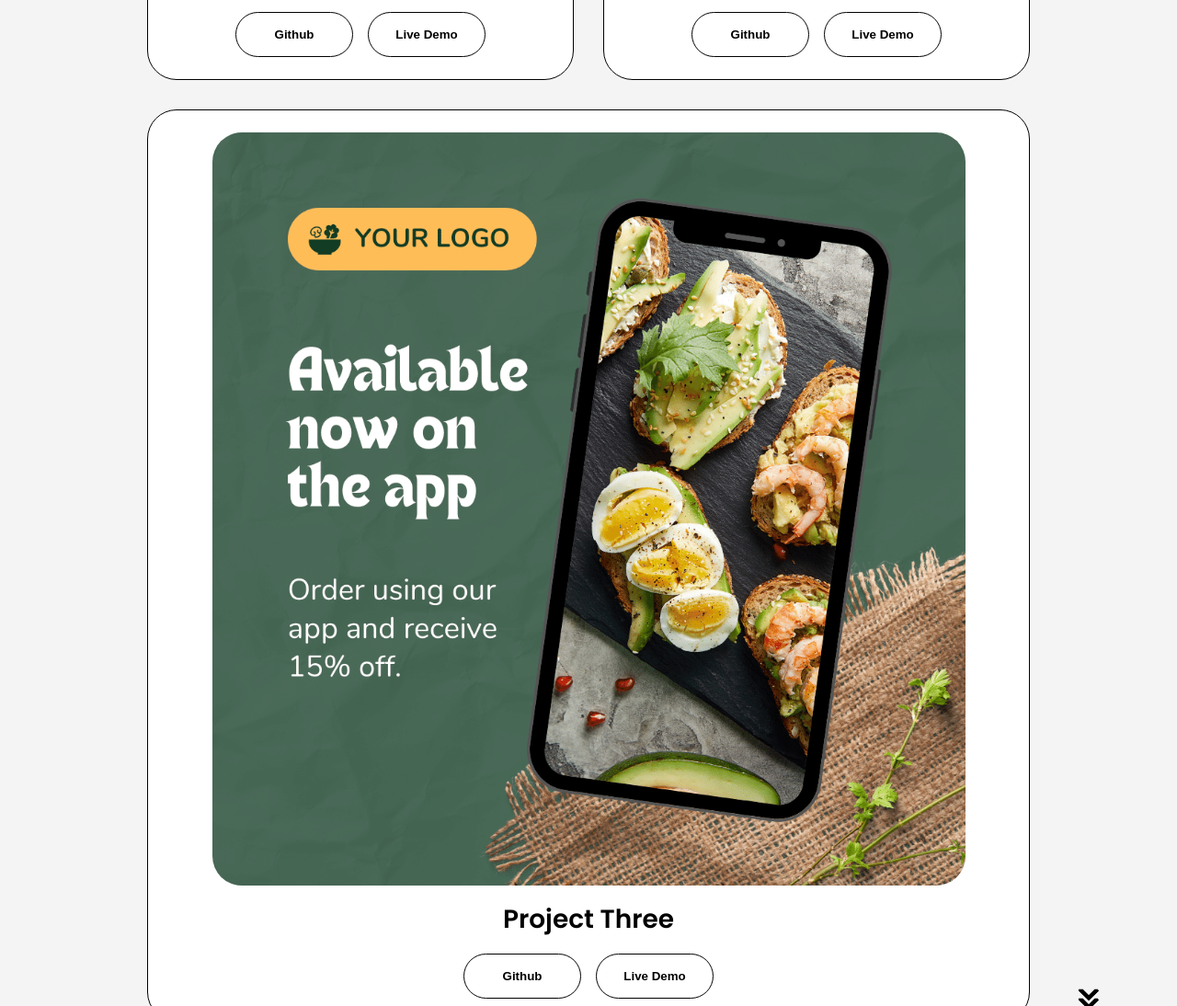
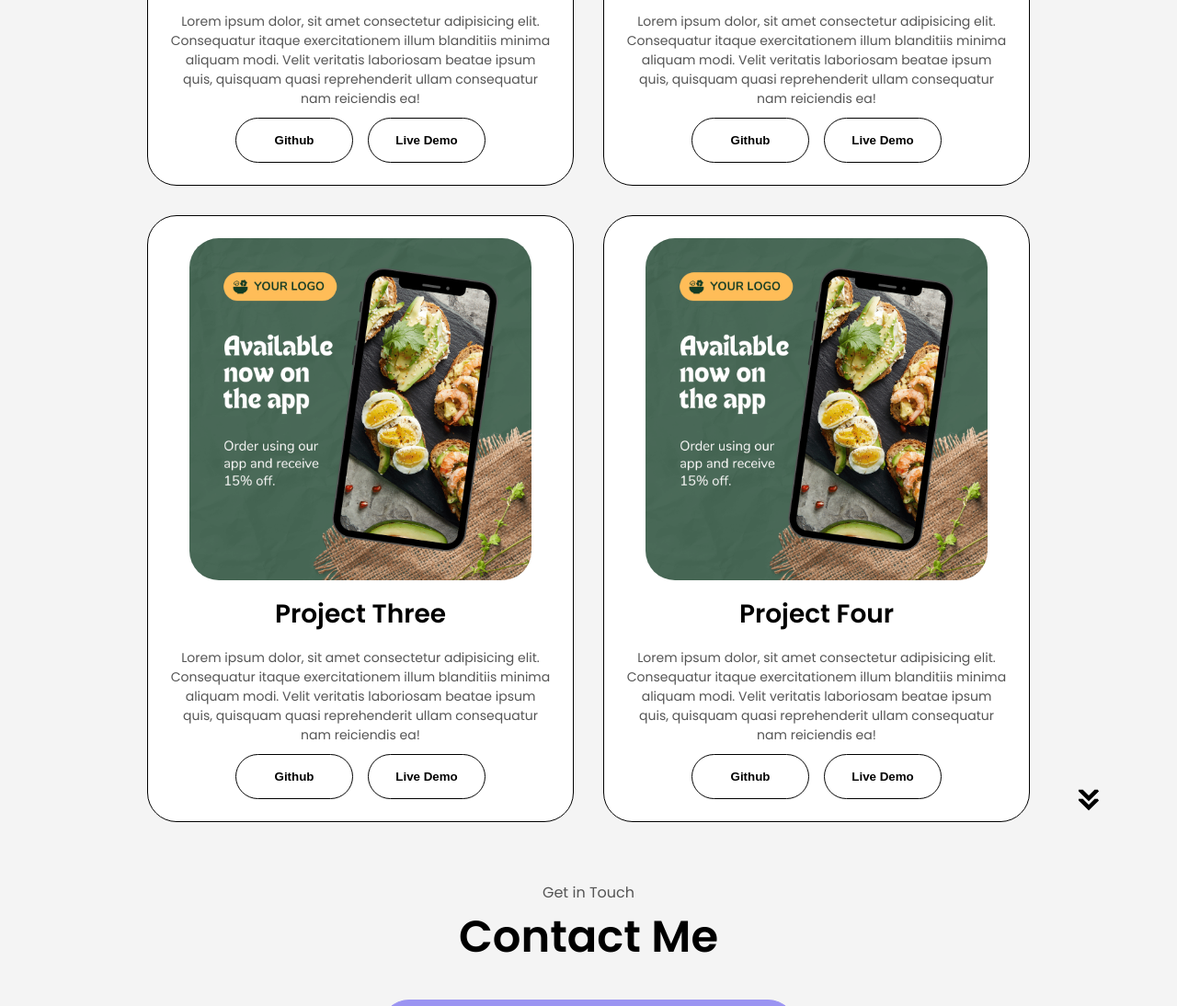
Before and after one commit to jjean95/jiaean-portfolio, a plain HTML site: page index.html in a window 1280 px wide. Shown: the part 3052-4146 px from the top of the page at 92% size. Drawn offline with nearby package versions, Linux system fonts and the light colour scheme.

Commit message:
adding project descriptions

```diff
--- a/index.html
+++ b/index.html
@@ -105,7 +105,7 @@
         </div>
         <div class="about-details-container">
           <div class="about-containers">
-            <div class="details-container">
+            <div class="details-container-1">
               <img
                 src="./assets/experience.png"
                 alt="Experience icon"
@@ -114,7 +114,7 @@
               <h3>Experience</h3>
               <p>2+ years <br />Data Analysis</p>
             </div>
-            <div class="details-container">
+            <div class="details-container-1">
               <img
                 src="./assets/education.png"
                 alt="Education icon"
@@ -291,7 +291,7 @@
       <h1 class="title">Projects</h1>
       <div class="experience-details-container">
         <div class="about-containers">
-          <div class="details-container color-container">
+          <div class="details-container-2 color-container">
             <div class="article-container">
               <img
                 src="./assets/project-1.png"
@@ -300,6 +300,12 @@
               />
             </div>
             <h2 class="experience-sub-title project-title">Project One</h2>
+            <p class="project-desc">
+              Lorem ipsum dolor, sit amet consectetur adipisicing elit.
+              Consequatur itaque exercitationem illum blanditiis minima aliquam
+              modi. Velit veritatis laboriosam beatae ipsum quis, quisquam quasi
+              reprehenderit ullam consequatur nam reiciendis ea!
+            </p>
             <div class="btn-container">
               <button
                 class="btn btn-color-2 project-btn"
@@ -315,7 +321,7 @@
               </button>
             </div>
           </div>
-          <div class="details-container color-container">
+          <div class="details-container-2 color-container">
             <div class="article-container">
               <img
                 src="./assets/project-2.png"
@@ -324,6 +330,12 @@
               />
             </div>
             <h2 class="experience-sub-title project-title">Project Two</h2>
+            <p class="project-desc">
+              Lorem ipsum dolor, sit amet consectetur adipisicing elit.
+              Consequatur itaque exercitationem illum blanditiis minima aliquam
+              modi. Velit veritatis laboriosam beatae ipsum quis, quisquam quasi
+              reprehenderit ullam consequatur nam reiciendis ea!
+            </p>
             <div class="btn-container">
               <button
                 class="btn btn-color-2 project-btn"
@@ -339,7 +351,7 @@
               </button>
             </div>
           </div>
-          <div class="details-container color-container">
+          <div class="details-container-2 color-container">
             <div class="article-container">
               <img
                 src="./assets/project-3.png"
@@ -348,6 +360,42 @@
               />
             </div>
             <h2 class="experience-sub-title project-title">Project Three</h2>
+            <p class="project-desc">
+              Lorem ipsum dolor, sit amet consectetur adipisicing elit.
+              Consequatur itaque exercitationem illum blanditiis minima aliquam
+              modi. Velit veritatis laboriosam beatae ipsum quis, quisquam quasi
+              reprehenderit ullam consequatur nam reiciendis ea!
+            </p>
+            <div class="btn-container">
+              <button
+                class="btn btn-color-2 project-btn"
+                onclick="location.href='https://github.com'"
+              >
+                Github
+              </button>
+              <button
+                class="btn btn-color-2 project-btn"
+                onclick="location.href='https://github.com'"
+              >
+                Live Demo
+              </button>
+            </div>
+          </div>
+          <div class="details-container-2 color-container">
+            <div class="article-container">
+              <img
+                src="./assets/project-3.png"
+                alt="project 3"
+                class="project-img"
+              />
+            </div>
+            <h2 class="experience-sub-title project-title">Project Four</h2>
+            <p class="project-desc">
+              Lorem ipsum dolor, sit amet consectetur adipisicing elit.
+              Consequatur itaque exercitationem illum blanditiis minima aliquam
+              modi. Velit veritatis laboriosam beatae ipsum quis, quisquam quasi
+              reprehenderit ullam consequatur nam reiciendis ea!
+            </p>
             <div class="btn-container">
               <button
                 class="btn btn-color-2 project-btn"
--- a/style.css
+++ b/style.css
@@ -299,7 +299,7 @@ section {
   bottom: 2.5rem;
 }
 
-.details-container {
+.details-container-1 {
   padding: 1.5rem;
   flex: 1;
   background: var(--purple-color);
@@ -309,7 +309,7 @@ section {
   text-align: center;
 }
 
-.details-container p {
+.details-container-1 p {
   color: #f4f4f4;
 }
 .section-container {
@@ -396,6 +396,10 @@ h3 {
   margin: 1rem;
   color: var(--navi-color);
 }
+.project-desc {
+  margin-bottom: 10px;
+  font-size: 14px;
+}
 
 .project-btn {
   color: var(--navi-color);
```
